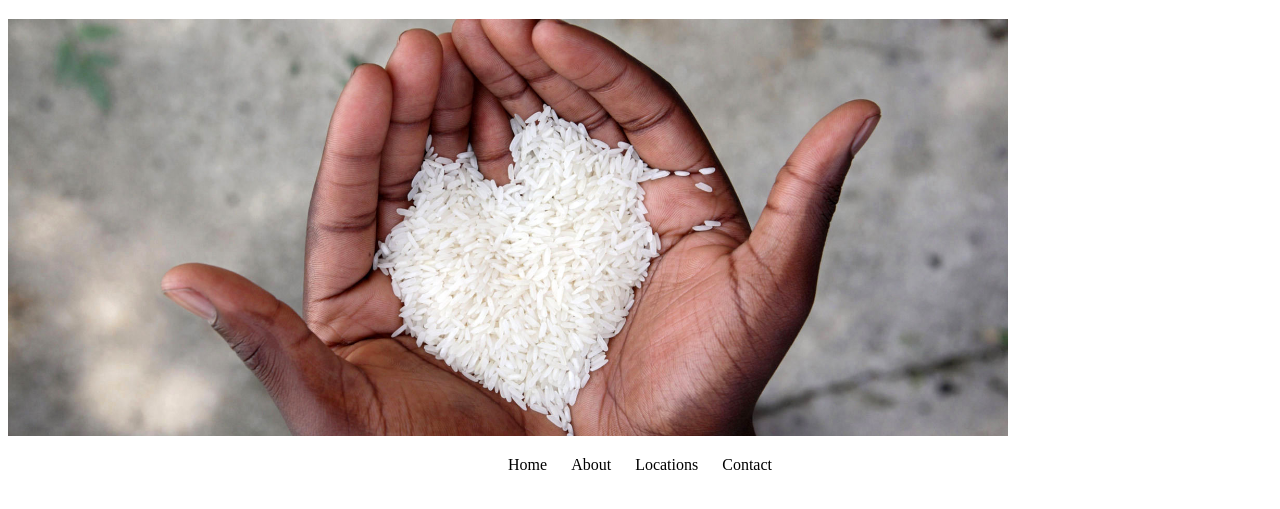
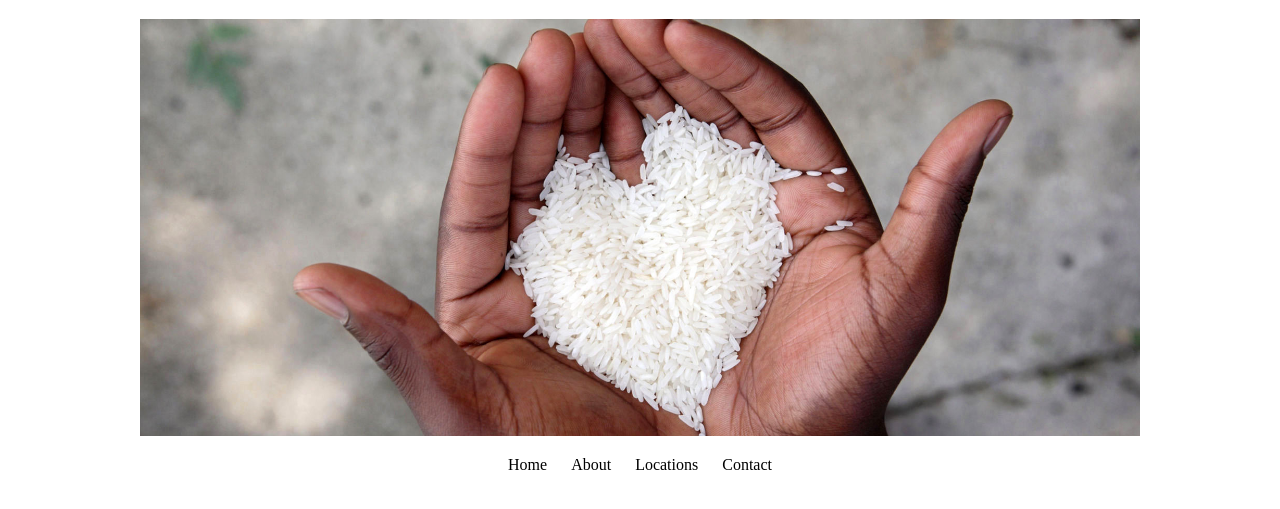
Before and after one commit to Ciaomadison/world_hunger, a plain HTML site: page index.html in a window 1280 px wide. Shown: the part 61-570 px from the top of the page. Drawn offline with Linux system fonts and the light colour scheme.

Commit message:
changed formating

```diff
--- a/index.html
+++ b/index.html
@@ -5,9 +5,10 @@
 	<title>Wolrd Hunger</title>
 	<link rel="stylesheet" type="text/css" href="style.css"></head>
 	<div class="header">
-	<h1>Food for Thought</h1></div>
-	<body>
-<img src="rice.jpg" width="1000">
+	<h1>Food for Thought</h1>
+	<body></div>
+	<div class="rice">
+<img src="rice.jpg" width="1000"></div>
 <div class="menu">
 <p>
 			<a href="index.html">Home</a>
--- a/style.css
+++ b/style.css
@@ -5,9 +5,12 @@
 	font-family: arial;
 
 
-
 }
 
+.rice {
+	margin:0 auto;
+	width:1000px;
+}
 
 a {
 	color: black;
```
